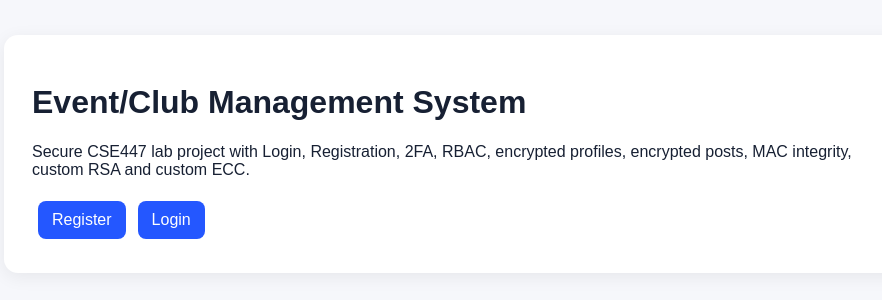
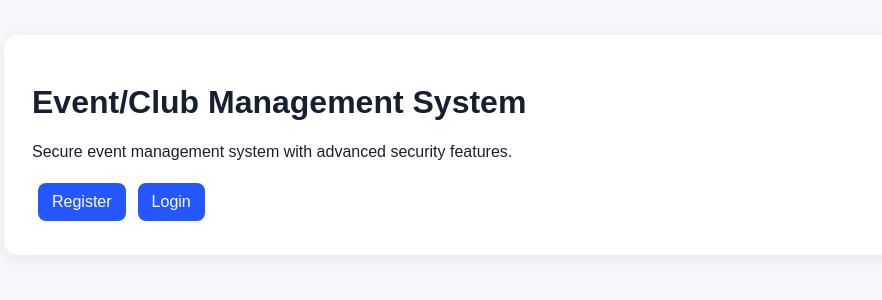
Before and after one commit to fariatasnimalvi/Event-Management-using-encryp-decryp, a Flask app: page / in a window 1280 px wide. Shown: the part 46-346 px from the top of the page, without its empty margins (183-1065 px from the left). Run offline with Flask 3, Linux system fonts and the light colour scheme; parts of the project's set-up code (start-up, migrations or seed data) failed here and were passed over; some libraries are stand-ins or nearby versions.

Commit message:
title change

```diff
--- a/cse447_event_club/cse447_event_club_mongodb/templates/base.html
+++ b/cse447_event_club/cse447_event_club_mongodb/templates/base.html
@@ -1 +1 @@
-<!doctype html><html><head><title>CSE447 Event/Club System</title><link rel="stylesheet" href="/static/style.css"></head><body><nav><a href="/">Home</a><a href="/dashboard">Posts</a><a href="/profile">Profile</a><a href="/admin">Admin</a><a href="/logout">Logout</a></nav><main>{% with messages=get_flashed_messages() %}{% for m in messages %}<p class="flash">{{m}}</p>{% endfor %}{% endwith %}{% block body %}{% endblock %}</main></body></html>
+<!doctype html><html><head><title>Event Management System</title><link rel="stylesheet" href="/static/style.css"></head><body><nav><a href="/">Home</a><a href="/dashboard">Posts</a><a href="/profile">Profile</a><a href="/admin">Admin</a><a href="/logout">Logout</a></nav><main>{% with messages=get_flashed_messages() %}{% for m in messages %}<p class="flash">{{m}}</p>{% endfor %}{% endwith %}{% block body %}{% endblock %}</main></body></html>
--- a/cse447_event_club/cse447_event_club_mongodb/templates/home.html
+++ b/cse447_event_club/cse447_event_club_mongodb/templates/home.html
@@ -1 +1 @@
-{% extends 'base.html' %}{% block body %}<h1>Event/Club Management System</h1><p>Secure CSE447 lab project with Login, Registration, 2FA, RBAC, encrypted profiles, encrypted posts, MAC integrity, custom RSA and custom ECC.</p><a class="btn" href="/register">Register</a><a class="btn" href="/login">Login</a>{% endblock %}
+{% extends 'base.html' %}{% block body %}<h1>Event/Club Management System</h1><p>Secure event management system with advanced security features.</p><a class="btn" href="/register">Register</a><a class="btn" href="/login">Login</a>{% endblock %}
```
